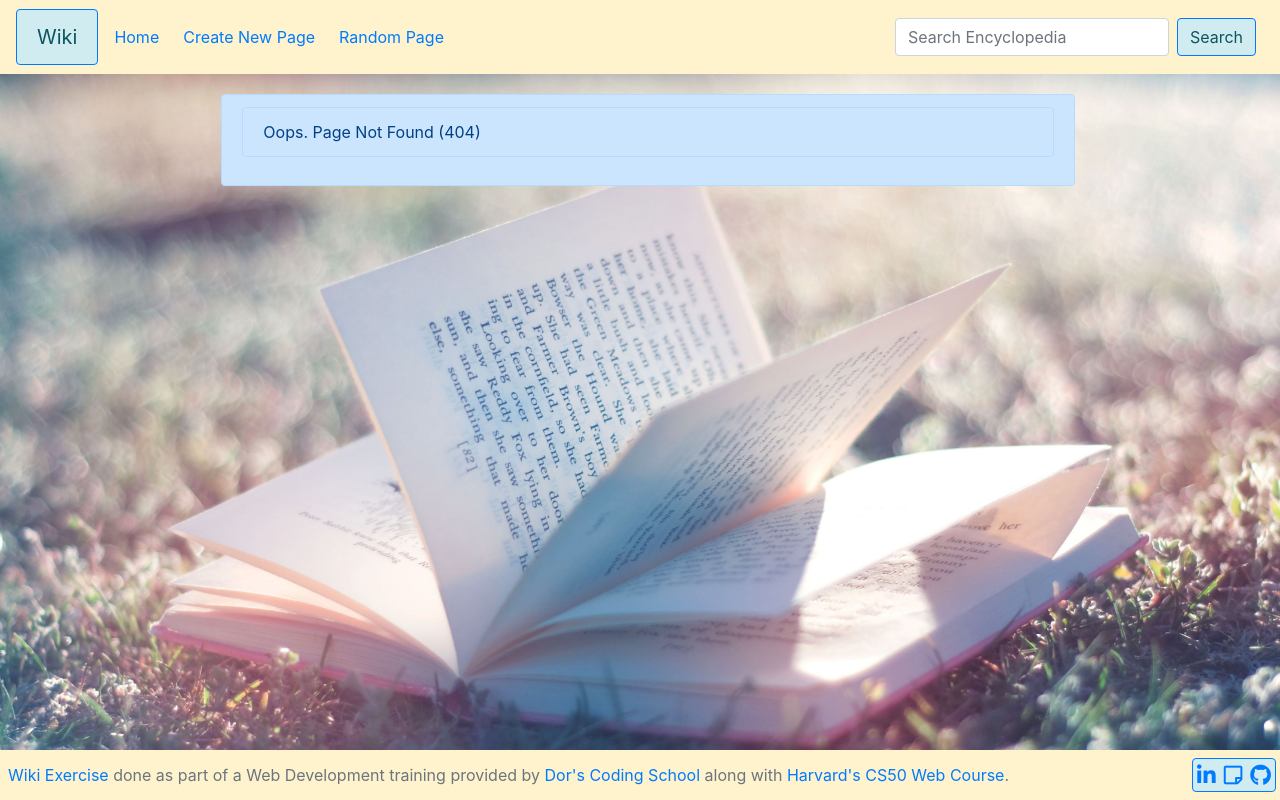
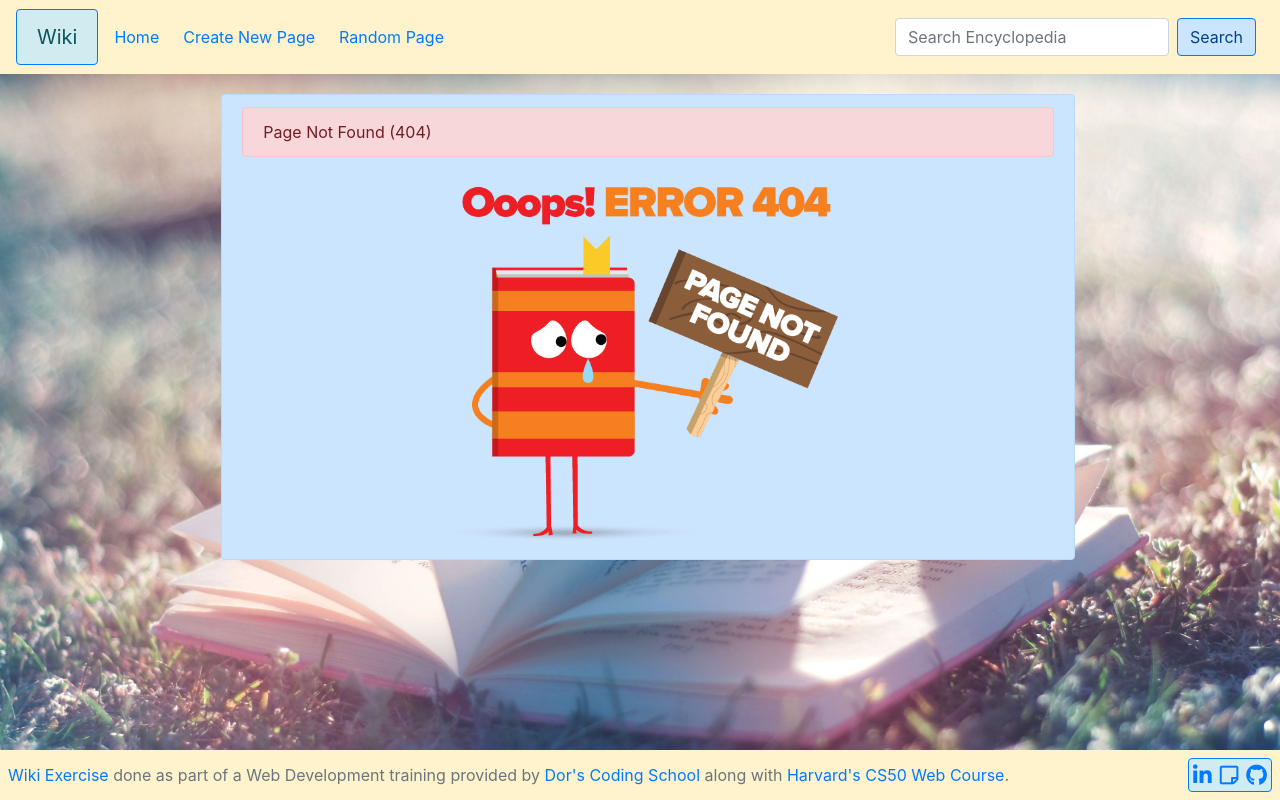
Before and after one commit to mcoutada/CS50web, a Django app: page /wiki/1/edit in a window 1280 px wide. Run offline with Django 3.2, Linux system fonts and the light colour scheme; some libraries are stand-ins or nearby versions.

Commit message:
last updates

```diff
--- a/PSET1 - Wiki/encyclopedia/templates/encyclopedia/addEntry.html
+++ b/PSET1 - Wiki/encyclopedia/templates/encyclopedia/addEntry.html
@@ -16,12 +16,6 @@
     {% endif %}
 
     <div class="form-group w-75">
-        {%if message%}
-            <div class="alert alert-danger" style="text-align: center;" role="alert">
-                {{ message | safe }}
-            </div>
-        {%endif%}
-
         <form action="{% url 'addEntry' %}" method="post">
             {% csrf_token %}
             {{ form }}
--- a/PSET1 - Wiki/encyclopedia/templates/encyclopedia/error.html
+++ b/PSET1 - Wiki/encyclopedia/templates/encyclopedia/error.html
@@ -6,8 +6,11 @@
 
 {% block body %}
 
-    <div class="alert alert-primary" role="alert">
+    <div class="alert alert-danger" role="alert">
         {{ errMsg }}
+    </div>
+    <div class="d-flex justify-content-center">
+    <img src="../../static/encyclopedia/img/404.png" alt="" class="w-50">
     </div>
 
 {% endblock body %}
--- a/PSET1 - Wiki/encyclopedia/templates/encyclopedia/layout.html
+++ b/PSET1 - Wiki/encyclopedia/templates/encyclopedia/layout.html
@@ -57,7 +57,7 @@
                                 class="form-inline d-flex flex-nowrap mt-2 mt-md-0 mx-sm-2" method="get">
                                 <input class="form-control mr-sm-2 mx-1" type="text" name="q"
                                     placeholder="Search Encyclopedia" aria-label="Search" required>
-                                <button class="btn border border-primary alert-info my-2 my-sm-0" type="submit">Search</button>
+                                <button class="btn border border-primary alert-primary my-2 my-sm-0" type="submit">Search</button>
                             </form>
                             {% block nav %}
                             {% endblock %}
@@ -103,7 +103,7 @@
                         <a href="https://www.dorscodingschool.com/">Dor's Coding School</a> along with <a
                             href="https://cs50.harvard.edu/web/2020/">Harvard's CS50 Web Course</a>.</p>
                     <div
-                        class="socialMediaLinks d-flex flex-nowrap justify-content-around align-items-center alert alert-info px-0 py-1 mx-0 my-1 border border-primary">
+                        class="socialMediaLinks d-flex flex-nowrap justify-content-around align-items-center alert alert-info px-0 py-1 mx-1 my-1 border border-primary">
                         <a href="https://linkedin.com/in/mcoutada" target="_blank"
                             class="fab fa-linkedin-in fa-lg px-0 py-1 mx-1 my-0"></a>
                         <a href="https://marianocoutada.site/" target="_blank"
--- a/PSET1 - Wiki/encyclopedia/views.py
+++ b/PSET1 - Wiki/encyclopedia/views.py
@@ -43,7 +43,7 @@ def entry(request, entry):
     if entryhtml is None:
 
         return render(
-            request, "encyclopedia/error.html", {"errMsg": "Oops. Page Not Found (404)"}
+            request, "encyclopedia/error.html", {"errMsg": "Page Not Found (404)"}
         )
     else:
         return render(
@@ -118,7 +118,7 @@ def edit(request, entry):
     validEntry = util.get_entry(entry)
     if validEntry is None:
         return render(
-            request, "encyclopedia/error.html", {"errMsg": "Oops. Page Not Found (404)"}
+            request, "encyclopedia/error.html", {"errMsg": "Page Not Found (404)"}
         )
     else:
         form = NewEntryForm()
```
Also changed, not shown: PSET1 - Wiki/entries/File Transfer Protocol.md (added, +1 -0 lines), PSET1 - Wiki/entries/HTML.md (+21 -1 lines), PSET1 - Wiki/entries/Hypertext Transfer Protocol.md (added, +1 -0 lines), PSET1 - Wiki/entries/Internet.md (+10 -0 lines), PSET1 - Wiki/encyclopedia/static/encyclopedia/img/404.png (added).
